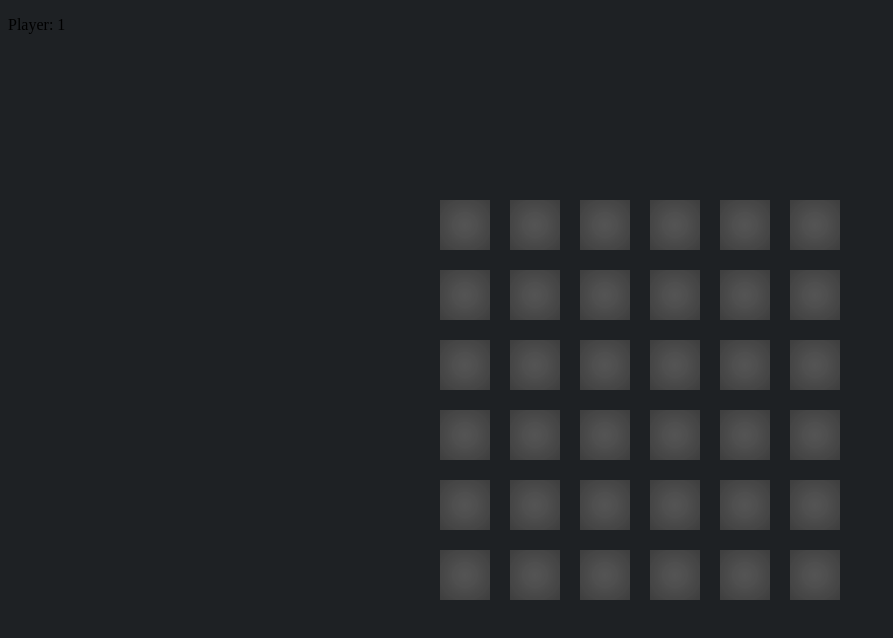
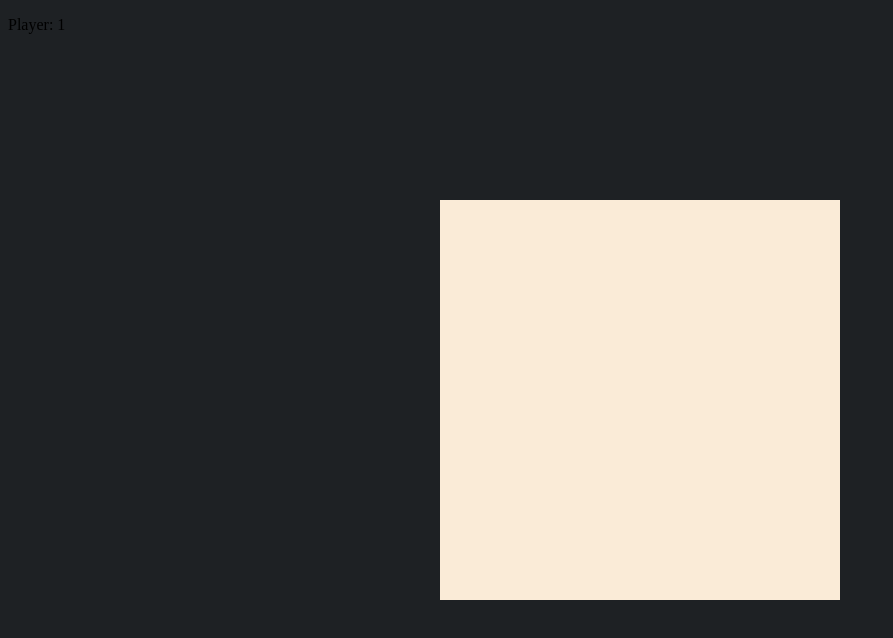
Before and after one commit to Haon-noaH/cs, a plain HTML site: page index.html in a window 1280 px wide. Both pictures are taken after a click on the button "ABOUT US". Shown: the whole page, without its empty margins (0-893 px from the left). Drawn offline with Linux system fonts and the light colour scheme.

Commit message:
ginitna ko yung about us at nilagyan ko ng kulay para makita

```diff
--- a/style.css
+++ b/style.css
@@ -60,7 +60,7 @@ h2 {
   border-radius: 10px;
   padding: 5px;
   width: 400px;
-  height: 700px;
+  height: 600px;
   margin-top: auto;
   z-index: 99;
 }
@@ -73,6 +73,18 @@ h2 {
 }
 
 .vsWow {
-  width: 250px;
-  height: 250px;
+  width: 225px;
+  height: 225px;
 }
+
+.about {
+  position: absolute;
+  top: 50%;
+  left: 50%;
+  transform: translate(-50%, -50%);
+  z-index: 100;
+  background-color: antiquewhite;
+  display: none;
+  height: 400px;
+  width: 400px;
+}
```
